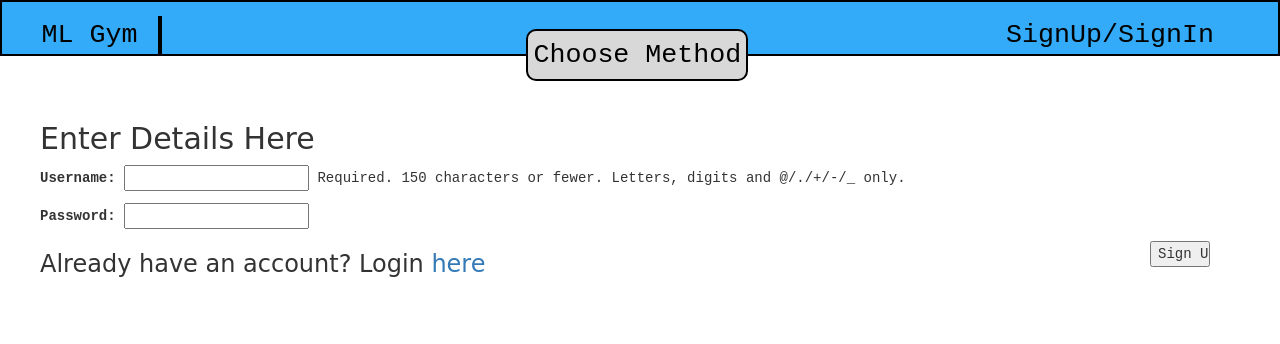
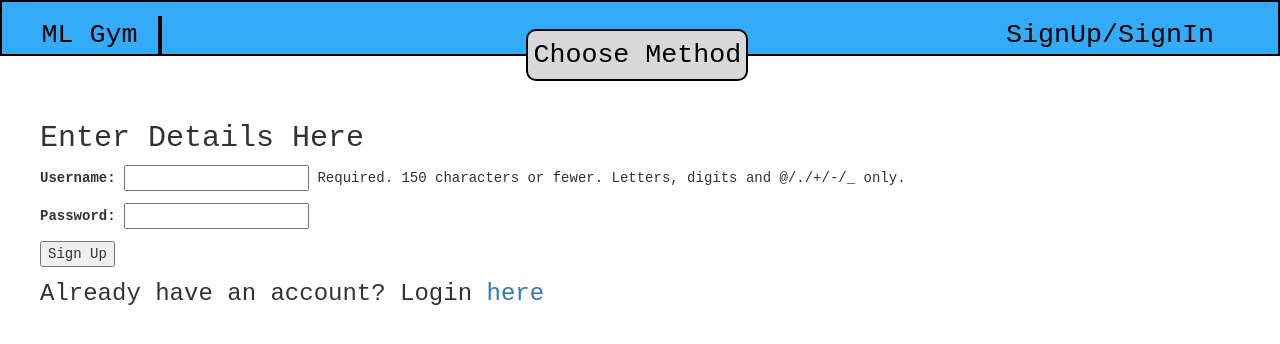
Before and after one commit to codeLAlit/MLGYM, a Django app: page /register/ in a window 1280 px wide. Shown: the top 344 px of the page. Run offline with Django 3.2, Linux system fonts and the light colour scheme; some libraries are stand-ins or nearby versions.

Commit message:
login/register

```diff
--- a/backend/mlgym1/templates/mlgym1/register.html
+++ b/backend/mlgym1/templates/mlgym1/register.html
@@ -4,9 +4,10 @@
 
     <form method="post" action="{% url 'register' %}">
     {% csrf_token %}
-        <h2>Enter Details Here</h2>
+        <h2 style="font-family: 'Courier New', Courier, monospace;">Enter Details Here</h2>
         {{user_form.as_p}}
-        <input calss="button" type="submit" value="Sign Up" />
-        <h3>Already have an account? Login <a href="{%url 'login'%}">here</a></h3>
+        <input calss="button" type="submit" value="Sign Up" style="float:left; width:auto;"/>
+        <br>
+        <h3 style="font-family: 'Courier New', Courier, monospace;">Already have an account? Login <a href="{%url 'login'%}">here</a></h3>
     </form>
 {% endblock %}
```
Also changed, not shown: backend/mlgym1/templates/mlgym1/login.html (+4 -3 lines).
